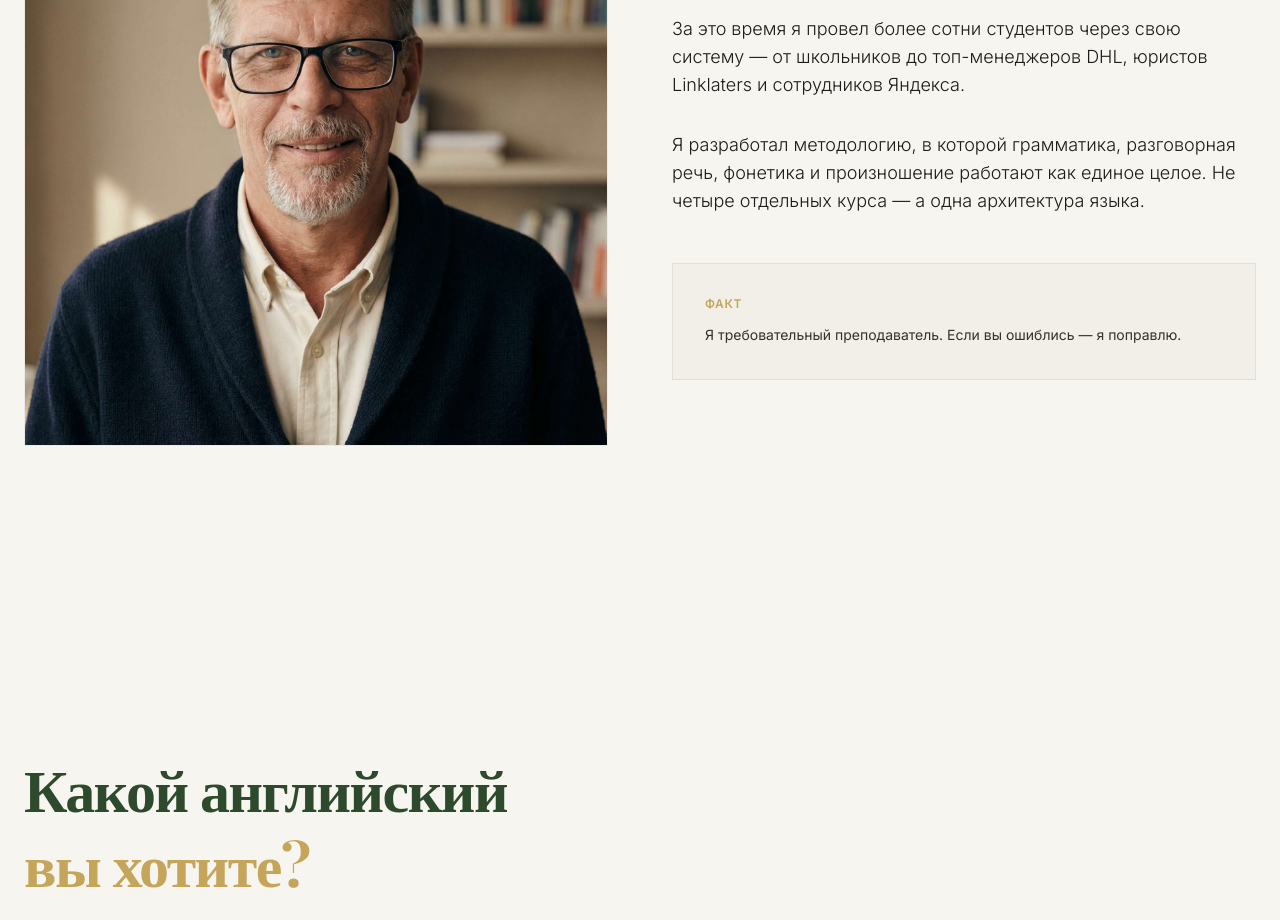
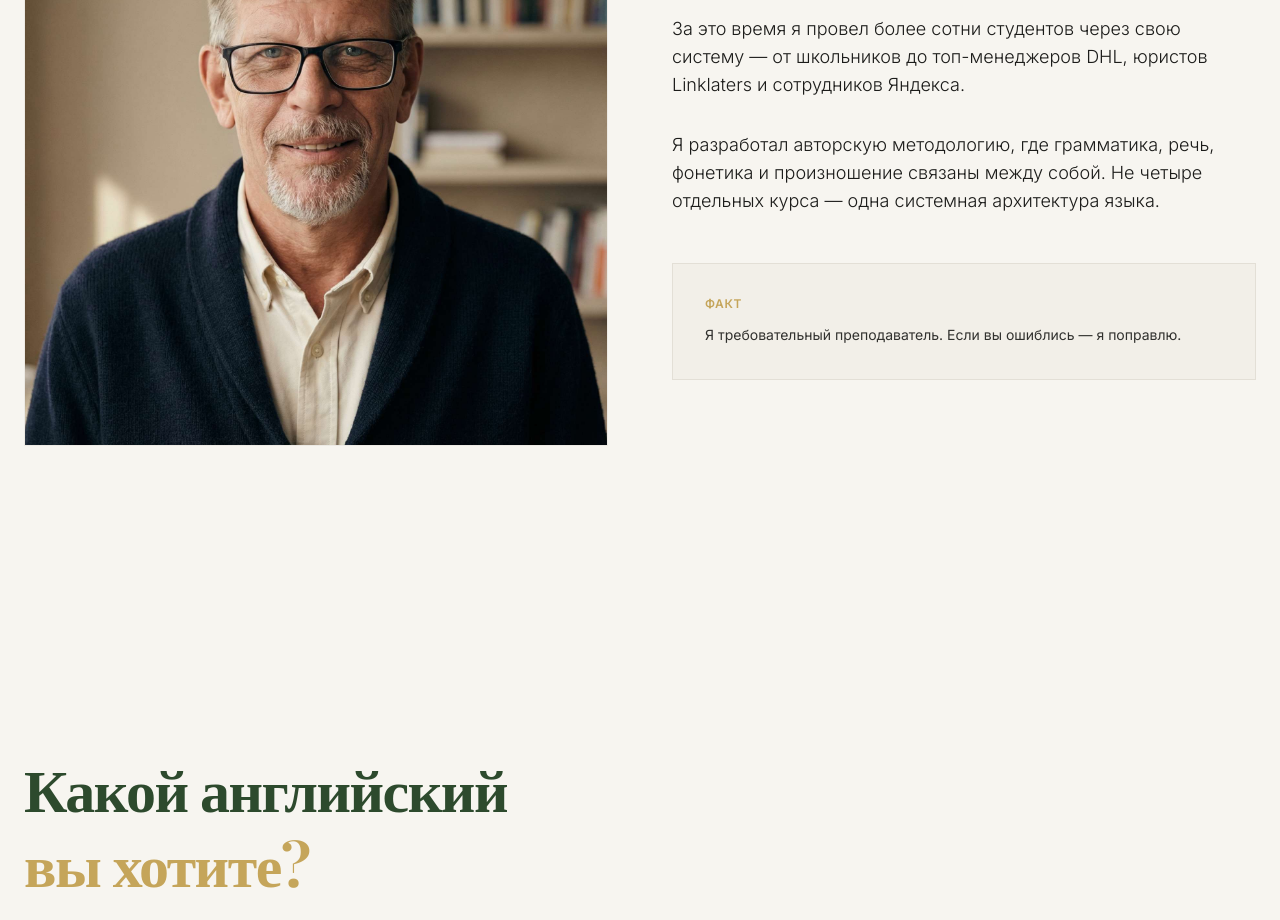
Before and after one commit to artemdali21-ship-it/maxim_english, a Next.js app: page / in a window 1280 px wide. Shown: the part 1840-2760 px from the top of the page. Built offline with nearby package versions, Linux system fonts and the light colour scheme; a web font is replaced by a local one.

Commit message:
fix: resolve hydration mismatch in AboutSection
Replace problematic text to fix server-client rendering issues.

Co-authored-by: ARTEM <256392183+artemdali21-ship-it@users.noreply.github.com>

```diff
--- a/components/sections/about-section.tsx
+++ b/components/sections/about-section.tsx
@@ -27,7 +27,7 @@ export function AboutSection() {
               За это время я провел более сотни студентов через свою систему — от школьников до топ-менеджеров DHL, юристов Linklaters и сотрудников Яндекса.
             </p>
             <p className="text-lg font-light">
-              Я разработал методологию, в которой грамматика, разговорная речь, фонетика и произношение работают как единое целое. Не четыре отдельных курса — а одна архитектура языка.
+              Я разработал авторскую методологию, где грамматика, речь, фонетика и произношение связаны между собой. Не четыре отдельных курса — одна системная архитектура языка.
             </p>
 
             <div className="bg-secondary/50 p-8 border border-border/50 mt-4">
```
